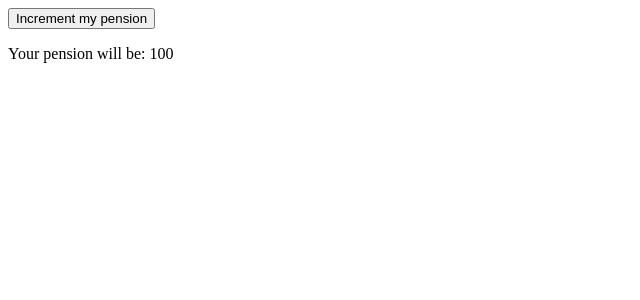
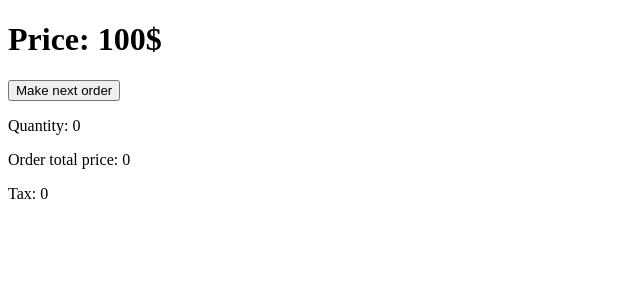
Before and after one commit to Michal-Dziedzinski/Kurs-Vue-3, a Vue app: page / in a window 1280 px wide. Shown: the top 300 px of the page, without its empty margins (0-640 px from the left). Built offline with nearby package versions, Linux system fonts and the light colour scheme.

Commit message:
Code after 3 episode - reactive

```diff
--- a/src/components/MyAwsomeComponent.vue
+++ b/src/components/MyAwsomeComponent.vue
@@ -1,25 +1,40 @@
 <template>
+  <!-- <div>
+    <h1>Price: {{state.price}}$</h1>
+    <button @click="makeOrder">Make next order</button>
+    <p>Quantity: {{state.quantity}}</p>
+    <p>Order total price: {{state.totalPrice}}</p>
+    <p>Tax: {{state.tax}}</p>
+  </div>-->
   <div>
-    <button @click="incrementPension">Increment my pension</button>
-    <p>Your pension will be: {{pension}}</p>
+    <h1>Price: {{price}}$</h1>
+    <button @click="makeOrder">Make next order</button>
+    <p>Quantity: {{quantity}}</p>
+    <p>Order total price: {{totalPrice}}</p>
+    <p>Tax: {{tax}}</p>
   </div>
 </template>
 
 <script>
-import { ref } from "vue";
+import { reactive, toRefs } from "vue";
 
 export default {
   name: "MyAwsomeComponent",
   setup() {
-    const pension = ref(100);
+    const state = reactive({
+      quantity: 0,
+      price: 100,
+      totalPrice: 0,
+      tax: 0
+    });
 
-    console.log(pension);
-
-    function incrementPension() {
-      pension.value++;
+    function makeOrder() {
+      state.quantity++;
+      state.totalPrice = state.quantity * state.price;
+      state.tax = state.totalPrice * 0.23;
     }
 
-    return { pension, incrementPension };
+    return { makeOrder, ...toRefs(state) };
   }
 };
 </script>
```
